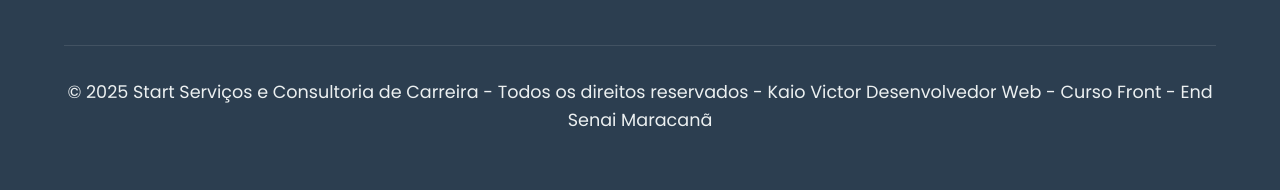
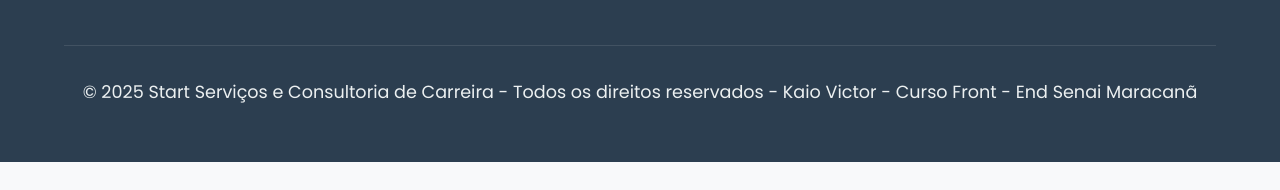
Before and after one commit to KvNerd/KvNerd-start, a plain HTML site: page index.html in a window 1280 px wide. Shown: the part 3557-3747 px from the top of the page. After the commit the page ends 3719 px from the top, so only its background shows below. Drawn offline with Linux system fonts and the light colour scheme.

Commit message:
Update index.html

```diff
--- a/index.html
+++ b/index.html
@@ -733,7 +733,7 @@
             </div>
         </div>
         <div class="copyright">
-            <p>&copy; 2025 Start Serviços e Consultoria de Carreira - Todos os direitos reservados - Kaio Victor Desenvolvedor Web - Curso Front - End Senai Maracanã</p>
+            <p>&copy; 2025 Start Serviços e Consultoria de Carreira - Todos os direitos reservados - Kaio Victor - Curso Front - End Senai Maracanã</p>
         </div>
     </footer>
 
```
